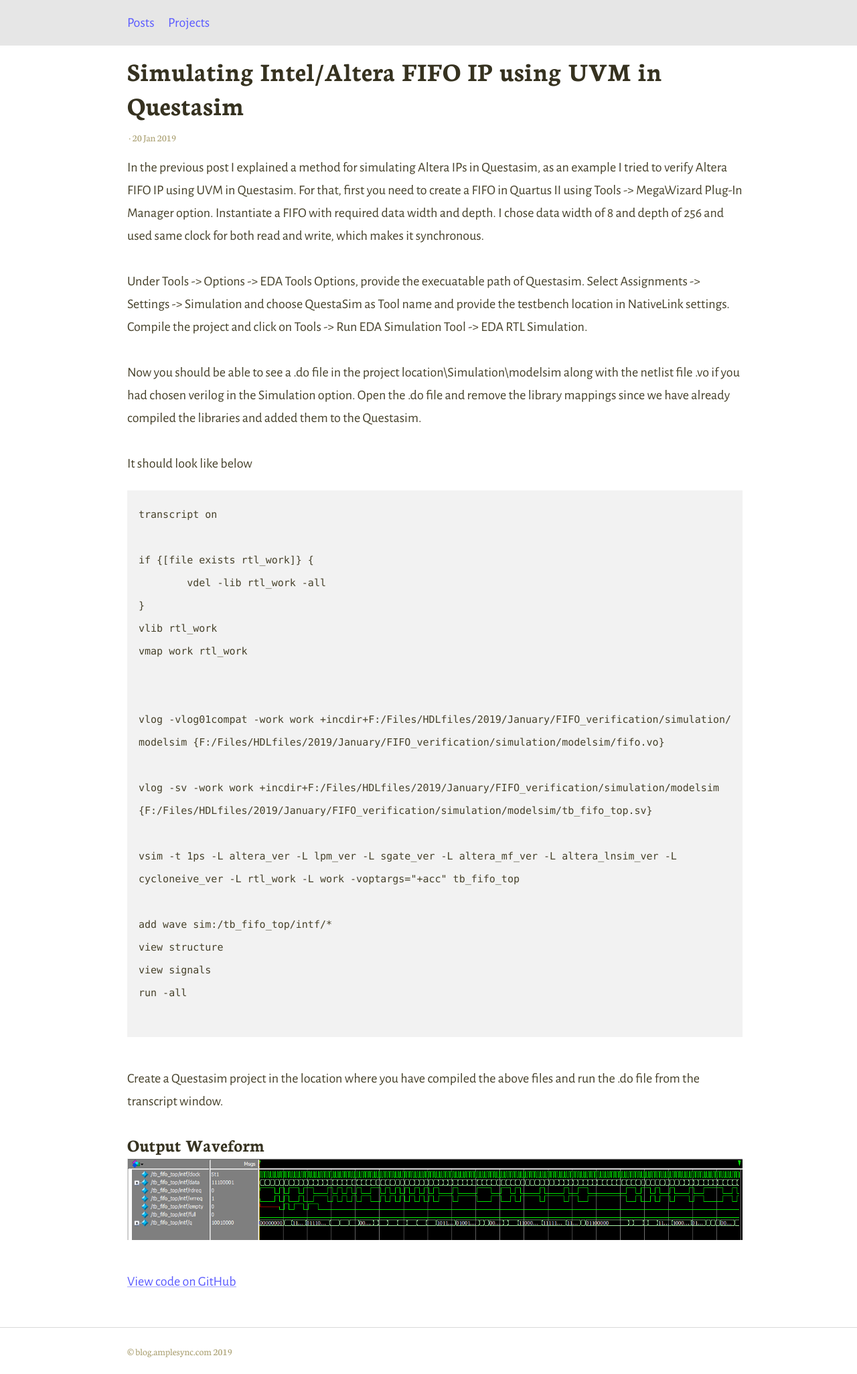
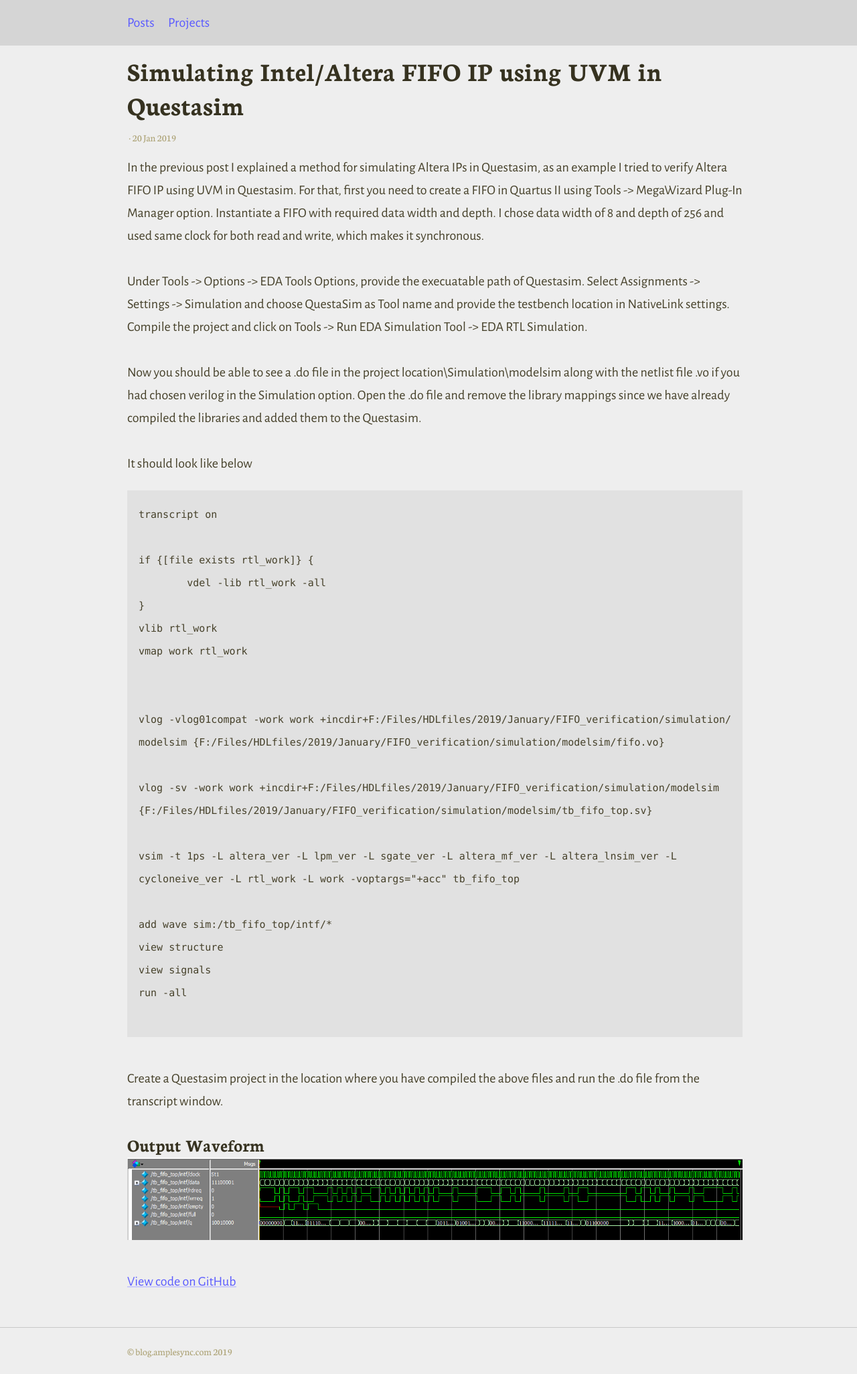
Before and after one commit to AmpleSync/amplesync.github.io, a Jekyll site: the page built from _posts/2019-01-20-simulating-intel-altera-ip-questa.md, in a window 1280 px wide. Shown: the whole page at 67% size. Built offline with Jekyll 4.4.1, drawn with Linux system fonts in a browser that asks for light colours.

Commit message:
Update _colors.scss

```diff
--- a/_sass/_colors.scss
+++ b/_sass/_colors.scss
@@ -6,5 +6,5 @@ $hoverColour: darken($linkColour, 10%);
 $captionColour: lighten($headingColour, 40%);
 $white: #fff;
 
-$backgroundColour: #fff; //#ffefc8;
+$backgroundColour: #eee; //#ffefc8;
 $codeBackgroundColour: darken($backgroundColour, 5%);
```
